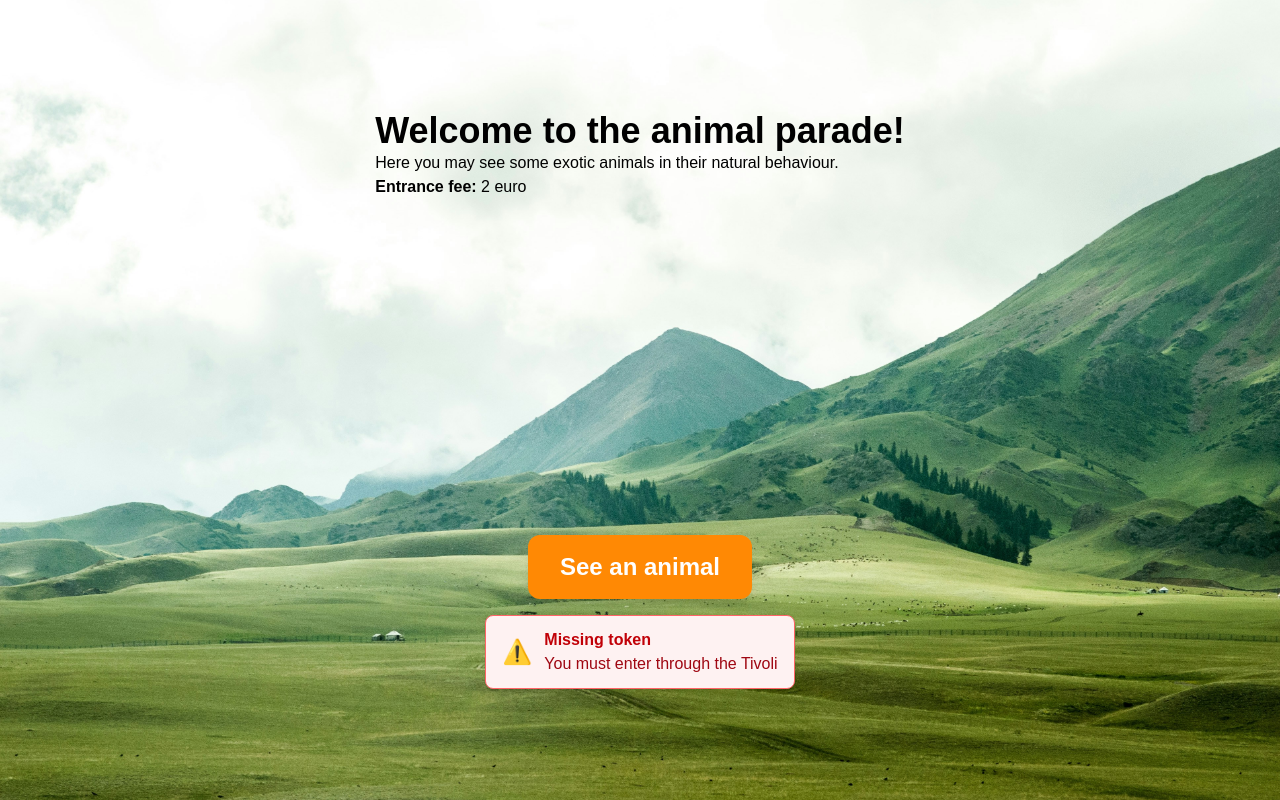
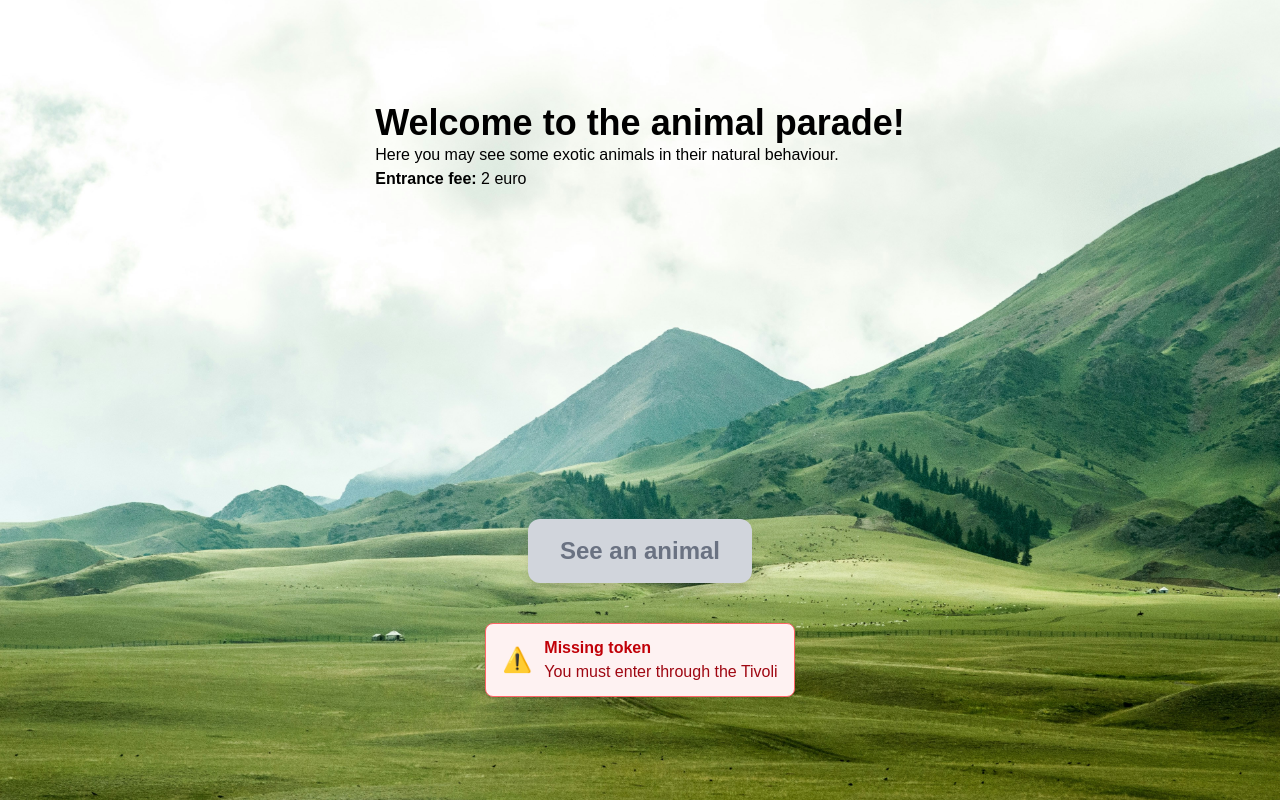
Before and after one commit to ESengenbjerg/animal-parade, a Next.js app: page / in a window 1280 px wide. Built offline with nearby package versions, Linux system fonts and the light colour scheme; no server answers.

Commit message:
UI adjustments, implemented disabled button

```diff
--- a/src/app/page.tsx
+++ b/src/app/page.tsx
@@ -105,21 +105,37 @@ function HomeContent() {
           </p>
         </article>
         <article className="pt-48 flex flex-col justify-center items-center">
-          <button
+          {/* <button
             onClick={handleStart}
             disabled={!token || loading}
             className="px-8 py-4 text-2xl font-semibold rounded-xl shadow-lg max-w-64 bg-orange-400 hover:bg-orange-500 text-white transition"
           >
             {loading ? "Loading..." : "See an animal"}
+          </button> */}
+          <button
+            onClick={handleStart}
+            disabled={!token || loading}
+            aria-disabled={!token || loading}
+            className={`px-8 py-4 text-2xl font-semibold rounded-xl shadow-lg transition
+              ${
+                !token || loading
+                  ? "bg-gray-300 text-gray-500 cursor-not-allowed"
+                  : "bg-orange-400 hover:bg-orange-500 text-white"
+              }`}
+          >
+            {loading ? "Loading..." : "See an animal"}
           </button>
+
           {!token && (
             // <p className="text-sm text-red-700 mt-4">
             //   <strong>ERROR! </strong> You must enter through the Tivoli to play
             // </p>
-            <ErrorMessage
-              title="Missing token"
-              message="You must enter through the Tivoli"
-            />
+            <div className="mt-6">
+              <ErrorMessage
+                title="Missing token"
+                message="You must enter through the Tivoli"
+              />
+            </div>
           )}
         </article>
       </section>
```
